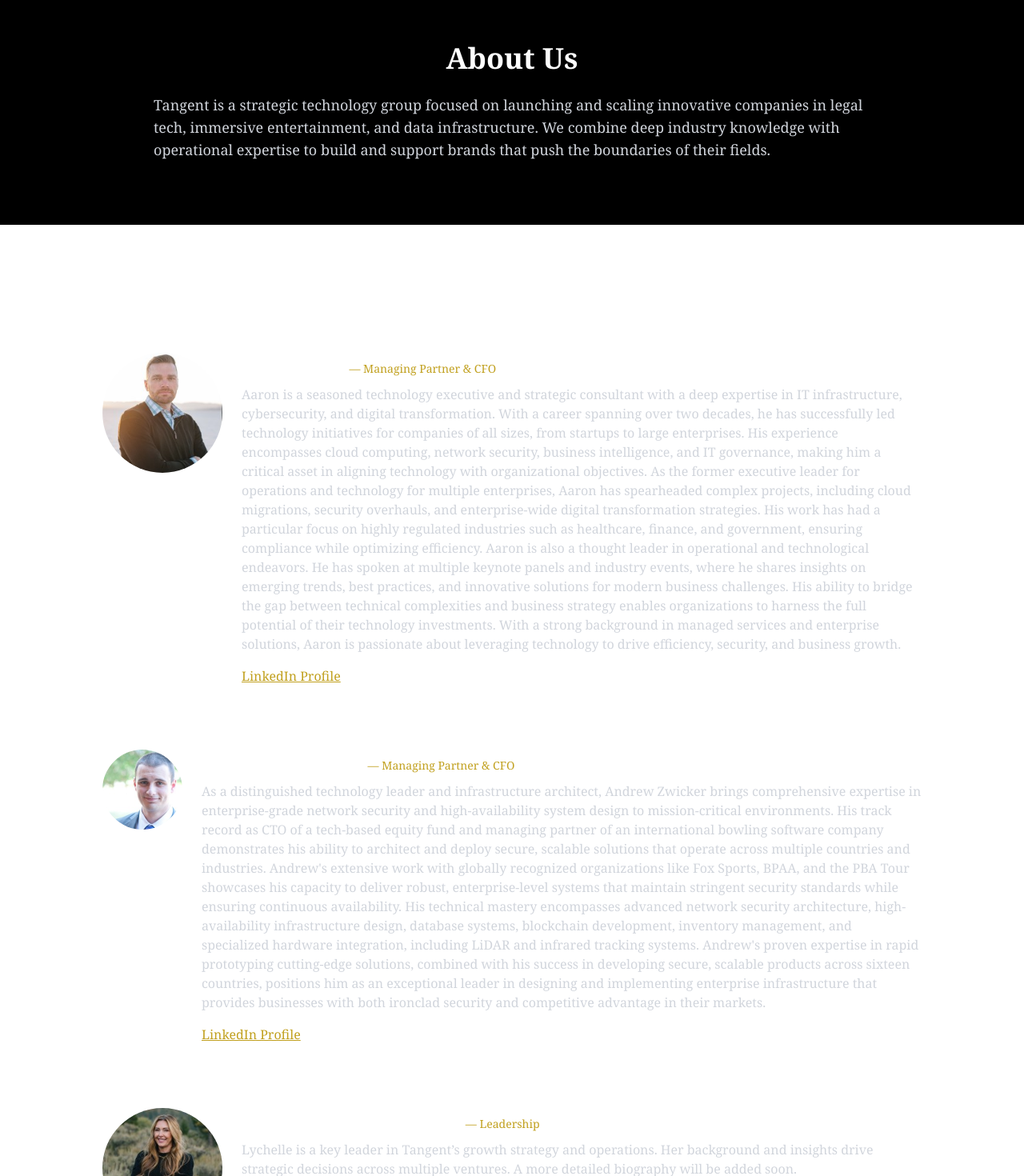
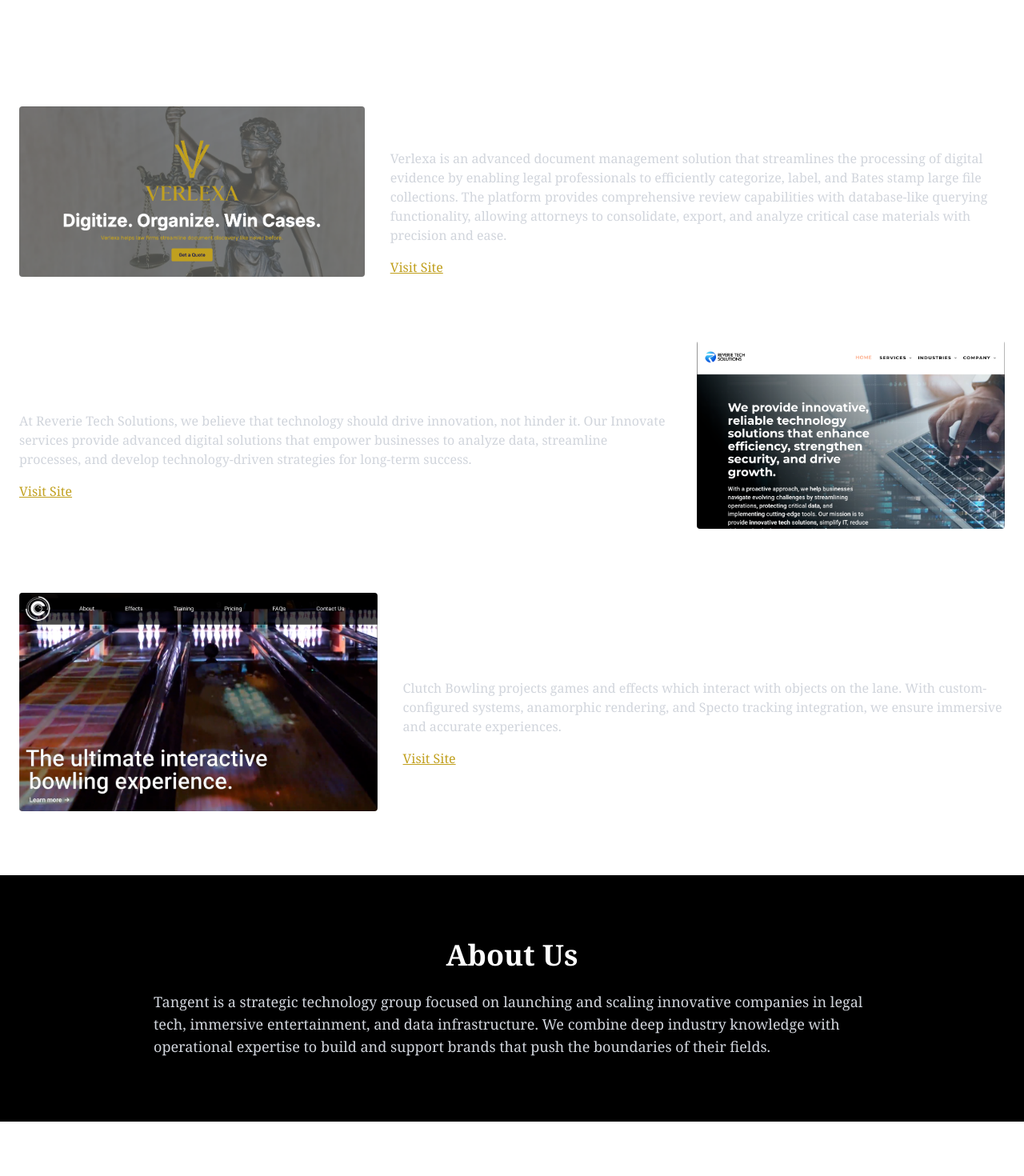
Before and after one commit to Sam-Melius/tangent, a Next.js app: page / in a window 1280 px wide. Shown: the part 880-2350 px from the top of the page at 80% size. Built offline with nearby package versions, Linux system fonts and the light colour scheme.

Commit message:
added companies back in

```diff
--- a/src/app/page.tsx
+++ b/src/app/page.tsx
@@ -1,7 +1,7 @@
 "use client";
 
 import Image from "next/image";
-// import Link from "next/link";
+import Link from "next/link";
 import Particles from "react-tsparticles";
 import { loadSlim } from "tsparticles-slim";
 import { useCallback } from "react";
@@ -16,7 +16,7 @@
     <>
       {/* Global animated background and particles */}
       <div className="fixed inset-0 -z-10">
-        <div className="w-full h-full bg-gradient-to-br from-black to-black animate-pulse opacity-50" />
+        <div className="w-full h-full bg-black animate-pulse opacity-50" />
         <Particles
           id="tsparticles"
           init={particlesInit}
@@ -56,9 +56,54 @@
 
         {/* Nav Links */}
         <nav className="sticky top-0 z-50 bg-[#1b1b4f] border-b border-[#c1a01e] text-sm flex justify-center gap-8 py-4" data-aos="fade-down">
+          <a href="#companies" className="hover:text-[#c1a01e]">Our Companies</a>
           <a href="#about" className="hover:text-[#c1a01e]">About Us</a>
           <a href="#team" className="hover:text-[#c1a01e]">Team</a>
         </nav>
+
+        {/* Companies Section */}
+<section id="companies" className="relative px-6 py-20 space-y-20 z-10 text-white">
+  <h2 className="text-4xl font-bold text-center mb-10" data-aos="fade-up">Current Companies</h2>
+
+  <div className="flex flex-col md:flex-row items-center gap-8" data-aos="fade-right">
+    <a href="https://verlexa.vercel.app/" target="_blank" rel="noopener noreferrer">
+      <Image src="/VerlexaThumbnail.png" alt="Verlexa" width={1750} height={300} className="rounded cursor-pointer" />
+    </a>
+    <div>
+      <h3 className="text-3xl font-semibold">Verlexa</h3>
+      <p className="mt-4 text-gray-300">
+        Verlexa is an advanced document management solution that streamlines the processing of digital evidence by enabling legal professionals to efficiently categorize, label, and Bates stamp large file collections. The platform provides comprehensive review capabilities with database-like querying functionality, allowing attorneys to consolidate, export, and analyze critical case materials with precision and ease.
+      </p>
+      <Link href="https://verlexa.vercel.app/" className="inline-block mt-4 text-[#c1a01e] underline">Visit Site</Link>
+    </div>
+  </div>
+
+  <div className="flex flex-col-reverse md:flex-row items-center gap-8" data-aos="fade-left">
+    <div>
+      <h3 className="text-3xl font-semibold">Reverie Tech Solutions</h3>
+      <p className="mt-4 text-gray-300">
+        At Reverie Tech Solutions, we believe that technology should drive innovation, not hinder it. Our Innovate services provide advanced digital solutions that empower businesses to analyze data, streamline processes, and develop technology-driven strategies for long-term success.
+      </p>
+      <Link href="https://reverietech.com/" className="inline-block mt-4 text-[#c1a01e] underline">Visit Site</Link>
+    </div>
+    <a href="https://reverietech.com/" target="_blank" rel="noopener noreferrer">
+      <Image src="/ReverieThumbnail.png" alt="Reverie" width={1000} height={300} className="rounded cursor-pointer" />
+    </a>
+  </div>
+
+  <div className="flex flex-col md:flex-row items-center gap-8" data-aos="fade-right">
+    <a href="https://clutchbowling.com/" target="_blank" rel="noopener noreferrer">
+      <Image src="/ClutchThumbnail.png" alt="Clutch Bowling" width={1000} height={300} className="rounded cursor-pointer" />
+    </a>
+    <div>
+      <h3 className="text-3xl font-semibold">Clutch Bowling</h3>
+      <p className="mt-4 text-gray-300">
+        Clutch Bowling projects games and effects which interact with objects on the lane. With custom-configured systems, anamorphic rendering, and Specto tracking integration, we ensure immersive and accurate experiences.
+      </p>
+      <Link href="https://clutchbowling.com/" className="inline-block mt-4 text-[#c1a01e] underline">Visit Site</Link>
+    </div>
+  </div>
+</section>
 
         {/* About Section */}
         <section id="about" className="relative bg-black px-6 py-20 text-center z-10 text-white" data-aos="fade-up">
@@ -86,7 +131,7 @@
               />
               <div>
                 <h3 className="text-2xl font-semibold">
-                  Aaron Day <span className="text-sm font-normal text-[#c1a01e]">— Managing Partner & CFO</span>
+                  Aaron Day <span className="text-sm font-normal text-[#c1a01e]">— Managing Partner</span>
                 </h3>
                 <p className="mt-2 text-gray-300">
                 Aaron is a seasoned technology executive and strategic consultant with a deep expertise in IT infrastructure, cybersecurity, and digital transformation. With a career spanning over two decades, he has successfully led technology initiatives for companies of all sizes, from startups to large enterprises. His experience encompasses cloud computing, network security, business intelligence, and IT governance, making him a critical asset in aligning technology with organizational objectives.
@@ -115,7 +160,7 @@
               />
               <div>
                 <h3 className="text-2xl font-semibold">
-                  Andrew Zwicker <span className="text-sm font-normal text-[#c1a01e]">— Managing Partner & CFO</span>
+                  Andrew Zwicker <span className="text-sm font-normal text-[#c1a01e]">— Managing Partner</span>
                 </h3>
                 <p className="mt-2 text-gray-300">
                 As a distinguished technology leader and infrastructure architect, Andrew Zwicker brings comprehensive expertise in enterprise-grade network security and high-availability system design to mission-critical environments. His track record as CTO of a tech-based equity fund and managing partner of an international bowling software company demonstrates his ability to architect and deploy secure, scalable solutions that operate across multiple countries and industries. Andrew&apos;s extensive work with globally recognized organizations like Fox Sports, BPAA, and the PBA Tour showcases his capacity to deliver robust, enterprise-level systems that maintain stringent security standards while ensuring continuous availability. His technical mastery encompasses advanced network security architecture, high-availability infrastructure design, database systems, blockchain development, inventory management, and specialized hardware integration, including LiDAR and infrared tracking systems. Andrew&apos;s proven expertise in rapid prototyping cutting-edge solutions, combined with his success in developing secure, scalable products across sixteen countries, positions him as an exceptional leader in designing and implementing enterprise infrastructure that provides businesses with both ironclad security and competitive advantage in their markets.
@@ -142,7 +187,7 @@
               />
               <div>
                 <h3 className="text-2xl font-semibold">
-                  Lychelle Loveland Day <span className="text-sm font-normal text-[#c1a01e]">— Leadership</span>
+                  Lychelle Loveland Day <span className="text-sm font-normal text-[#c1a01e]">— CFO</span>
                 </h3>
                 <p className="mt-2 text-gray-300">
                   Lychelle is a key leader in Tangent’s growth strategy and operations. Her background and insights drive strategic decisions across multiple ventures. A more detailed biography will be added soon.
```
